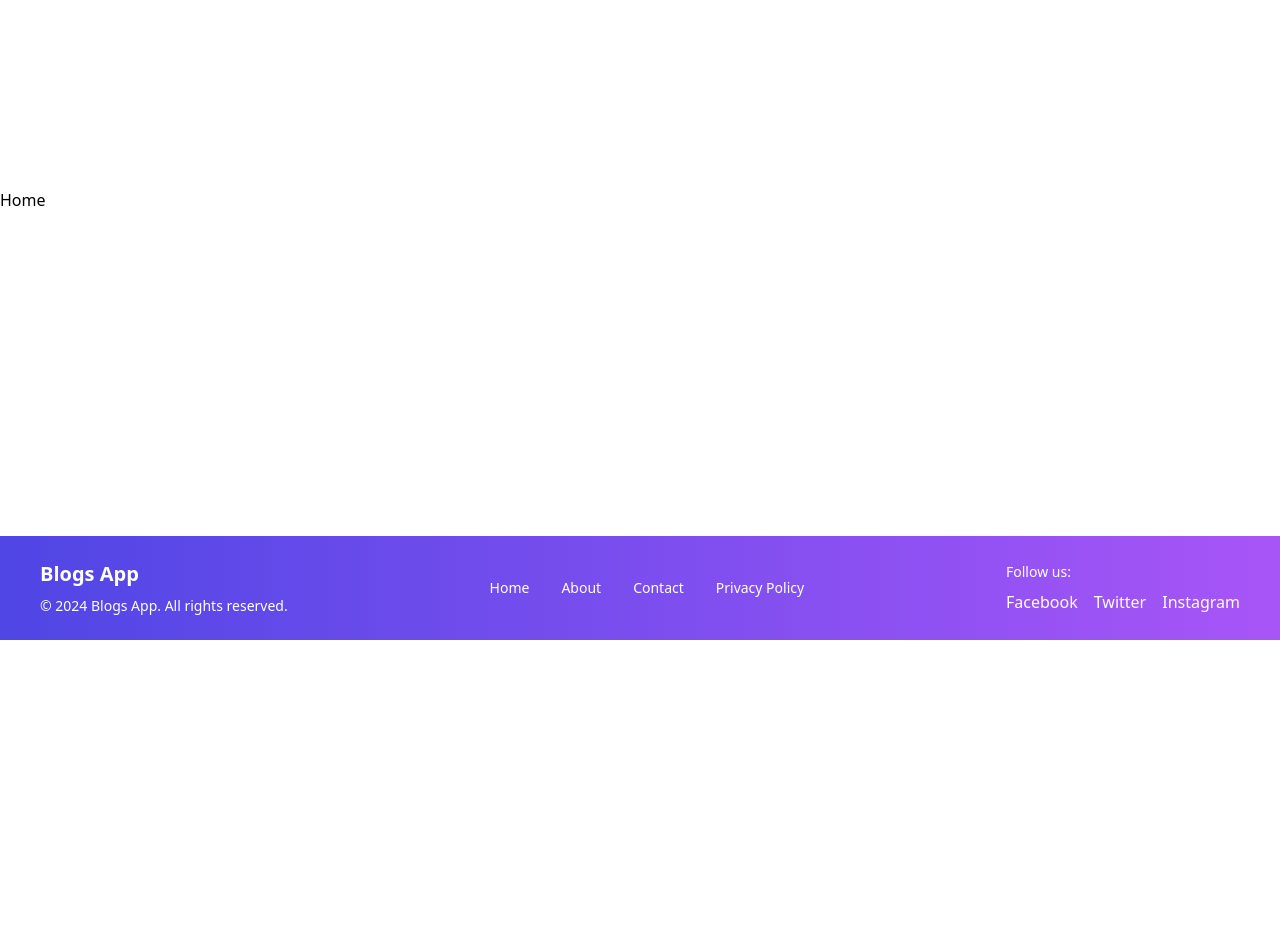
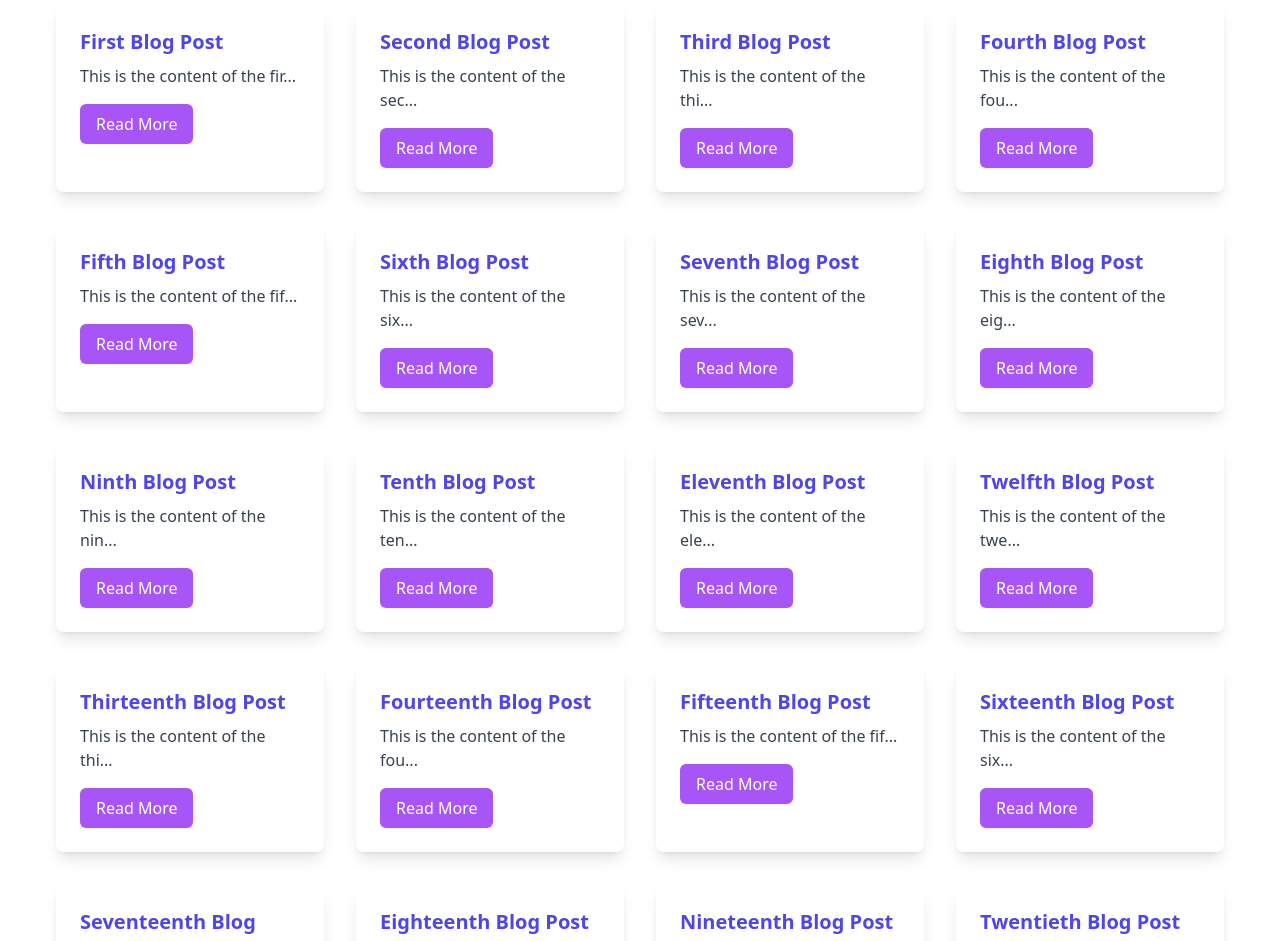
Before and after one commit to IASIKO/widgera-blogs-app, a Next.js app: page / in a window 1280 px wide. Shown: the part 160-1101 px from the top of the page. Before the commit the page ends 800 px from the top, so only its background shows below. Built offline with nearby package versions, Linux system fonts and the light colour scheme.

Commit message:
feature/add blog list data, blogs fetch functionality using actions and ui button component

```diff
--- a/app/page.tsx
+++ b/app/page.tsx
@@ -1,3 +1,8 @@
-export default function HomePage() {
-  return <div>Home</div>;
+import BlogList from "@/components/blogs/BlogList";
+import { fetchBlogs } from "@/lib/actions/blog-actions";
+
+export default async function HomePage() {
+  const blogs = await fetchBlogs();
+
+  return <BlogList blogs={blogs} />;
 }
--- /dev/null
+++ b/components/blogs/BlogCard.tsx
@@ -0,0 +1,22 @@
+import Link from "next/link";
+import Button from "../ui/Button";
+
+interface BlogCardProps {
+  blog: Blog;
+}
+
+export default function BlogCard({
+  blog: { title, content, id },
+}: BlogCardProps) {
+  return (
+    <div className="bg-white rounded-lg shadow-lg overflow-hidden transform transition-transform hover:scale-105">
+      <div className="p-6">
+        <h2 className="text-xl font-semibold text-indigo-600 mb-2">{title}</h2>
+        <p className="text-gray-700 mb-4">{content.slice(0, 30)}...</p>
+        <Link href={`/blog/${id}`}>
+          <Button>Read More</Button>
+        </Link>
+      </div>
+    </div>
+  );
+}
--- /dev/null
+++ b/components/blogs/BlogList.tsx
@@ -0,0 +1,21 @@
+import React from "react";
+import BlogCard from "./BlogCard";
+
+interface BlogListProps {
+  blogs: Blog[];
+}
+
+export default function BlogList({ blogs }: BlogListProps) {
+  return (
+    <div className="container mx-auto px-4 py-8">
+      <h1 className="text-3xl font-bold text-center mb-8 text-purple-500">
+        Blog List
+      </h1>
+      <div className="grid gap-8 sm:grid-cols-1 md:grid-cols-2 lg:grid-cols-3 xl:grid-cols-4">
+        {blogs.map((blog) => (
+          <BlogCard blog={blog} key={blog.id} />
+        ))}
+      </div>
+    </div>
+  );
+}
--- /dev/null
+++ b/components/ui/Button.tsx
@@ -0,0 +1,14 @@
+interface ButtonProps {
+  children: React.ReactNode;
+  className?: string;
+}
+
+export default function Button({ children, className }: ButtonProps) {
+  return (
+    <button
+      className={`${className} rounded-md p-2 px-4 bg-purple-500 text-white`}
+    >
+      {children}
+    </button>
+  );
+}
--- /dev/null
+++ b/data/blogs.json
@@ -0,0 +1,102 @@
+[
+  {
+    "id": 1,
+    "title": "First Blog Post",
+    "content": "This is the content of the first blog post."
+  },
+  {
+    "id": 2,
+    "title": "Second Blog Post",
+    "content": "This is the content of the second blog post."
+  },
+  {
+    "id": 3,
+    "title": "Third Blog Post",
+    "content": "This is the content of the third blog post."
+  },
+  {
+    "id": 4,
+    "title": "Fourth Blog Post",
+    "content": "This is the content of the fourth blog post."
+  },
+  {
+    "id": 5,
+    "title": "Fifth Blog Post",
+    "content": "This is the content of the fifth blog post."
+  },
+  {
+    "id": 6,
+    "title": "Sixth Blog Post",
+    "content": "This is the content of the sixth blog post."
+  },
+  {
+    "id": 7,
+    "title": "Seventh Blog Post",
+    "content": "This is the content of the seventh blog post."
+  },
+  {
+    "id": 8,
+    "title": "Eighth Blog Post",
+    "content": "This is the content of the eighth blog post."
+  },
+  {
+    "id": 9,
+    "title": "Ninth Blog Post",
+    "content": "This is the content of the ninth blog post."
+  },
+  {
+    "id": 10,
+    "title": "Tenth Blog Post",
+    "content": "This is the content of the tenth blog post."
+  },
+  {
+    "id": 11,
+    "title": "Eleventh Blog Post",
+    "content": "This is the content of the eleventh blog post."
+  },
+  {
+    "id": 12,
+    "title": "Twelfth Blog Post",
+    "content": "This is the content of the twelfth blog post."
+  },
+  {
+    "id": 13,
+    "title": "Thirteenth Blog Post",
+    "content": "This is the content of the thirteenth blog post."
+  },
+  {
+    "id": 14,
+    "title": "Fourteenth Blog Post",
+    "content": "This is the content of the fourteenth blog post."
+  },
+  {
+    "id": 15,
+    "title": "Fifteenth Blog Post",
+    "content": "This is the content of the fifteenth blog post."
+  },
+  {
+    "id": 16,
+    "title": "Sixteenth Blog Post",
+    "content": "This is the content of the sixteenth blog post."
+  },
+  {
+    "id": 17,
+    "title": "Seventeenth Blog Post",
+    "content": "This is the content of the seventeenth blog post."
+  },
+  {
+    "id": 18,
+    "title": "Eighteenth Blog Post",
+    "content": "This is the content of the eighteenth blog post."
+  },
+  {
+    "id": 19,
+    "title": "Nineteenth Blog Post",
+    "content": "This is the content of the nineteenth blog post."
+  },
+  {
+    "id": 20,
+    "title": "Twentieth Blog Post",
+    "content": "This is the content of the twentieth blog post."
+  }
+]
--- /dev/null
+++ b/lib/actions/blog-actions.ts
@@ -0,0 +1,11 @@
+"use server";
+
+import fs from "fs/promises";
+import { filePath } from "../constants";
+
+// GET Blog list data
+
+export async function fetchBlogs() {
+  const fileContents = await fs.readFile(filePath, "utf8");
+  return JSON.parse(fileContents);
+}
--- /dev/null
+++ b/lib/constants.ts
@@ -0,0 +1,3 @@
+import path from "path";
+
+export const filePath = path.join(process.cwd(), "data", "blogs.json");
--- /dev/null
+++ b/types/blog-types.d.ts
@@ -0,0 +1,5 @@
+interface Blog {
+  id: number;
+  title: string;
+  content: string;
+}
```
